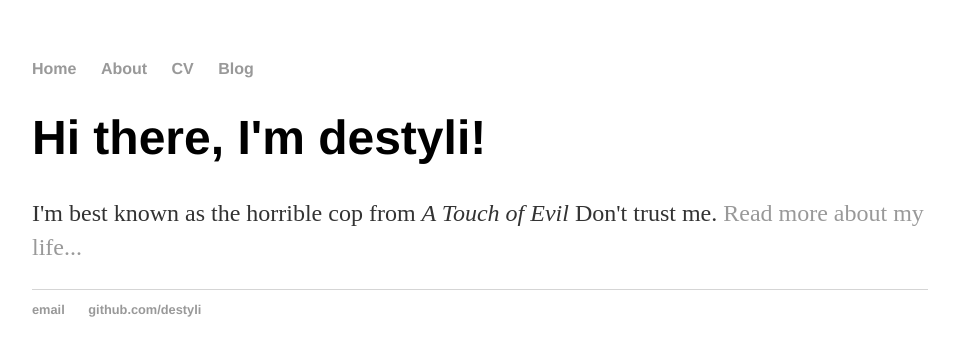
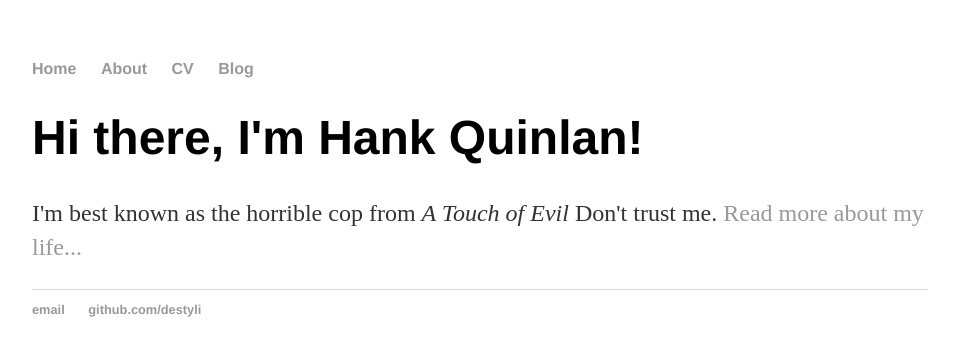
Before and after one commit to destyli/destyli.github.io, a Jekyll site: the page built from index.html, in a window 1280 px wide. Shown: the top 356 px of the page, without its empty margins (160-1115 px from the left). Built offline with Jekyll 4.4.1, drawn with Linux system fonts in a browser that asks for light colours; Markdown is read by kramdown in place of the engine named in the settings.

Commit message:
Update index.html

```diff
--- a/index.html
+++ b/index.html
@@ -1,30 +1,8 @@
-<!DOCTYPE html>
-<html>
-	<head>
-		<title>DESTYLI, Homepage</title>
-		<!-- link to main stylesheet -->
-		<link rel="stylesheet" type="text/css" href="/css/main.css">
-	</head>
-	<body>
-		<nav>
-    		<ul>
-        		<li><a href="/">Home</a></li>
-	        	<li><a href="/about">About</a></li>
-        		<li><a href="/cv">CV</a></li>
-        		<li><a href="/blog">Blog</a></li>
-    		</ul>
-		</nav>
-		<div class="container">
-    		<div class="blurb">
-        		<h1>Hi there, I'm destyli!</h1>
-				<p>I'm best known as the horrible cop from <em>A Touch of Evil</em> Don't trust me. <a href="/about">Read more about my life...</a></p>
-    		</div><!-- /.blurb -->
-		</div><!-- /.container -->
-		<footer>
-    		<ul>
-        		<li><a href="mailto:d@gmail.com">email</a></li>
-        		<li><a href="https://github.com/destyli">github.com/destyli</a></li>
-			</ul>
-		</footer>
-	</body>
-</html>
+---
+layout: default
+title: Hank Quinlan, Horrible Cop
+---
+<div class="blurb">
+	<h1>Hi there, I'm Hank Quinlan!</h1>
+	<p>I'm best known as the horrible cop from <em>A Touch of Evil</em> Don't trust me. <a href="/about">Read more about my life...</a></p>
+</div><!-- /.blurb -->
```
